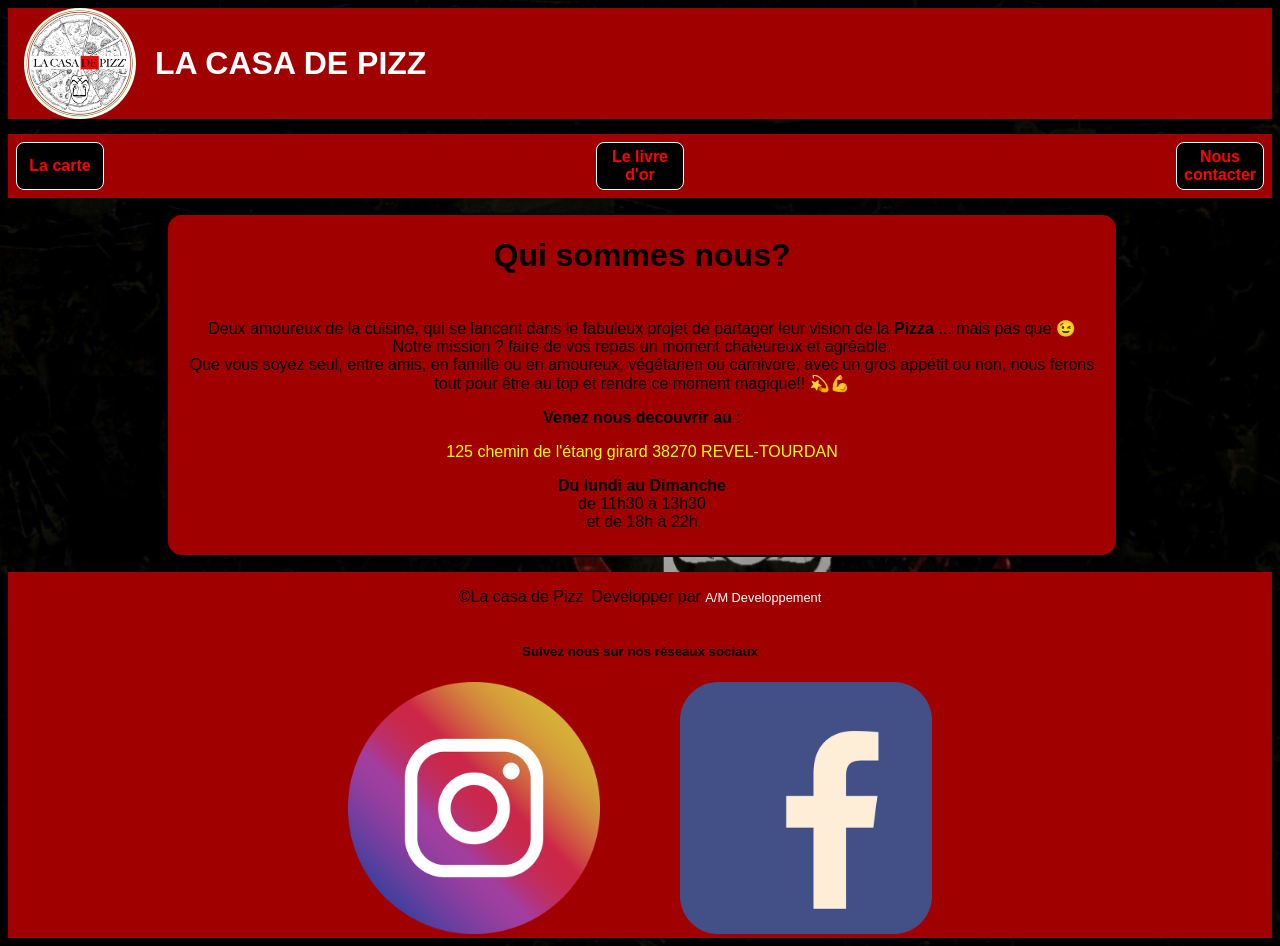
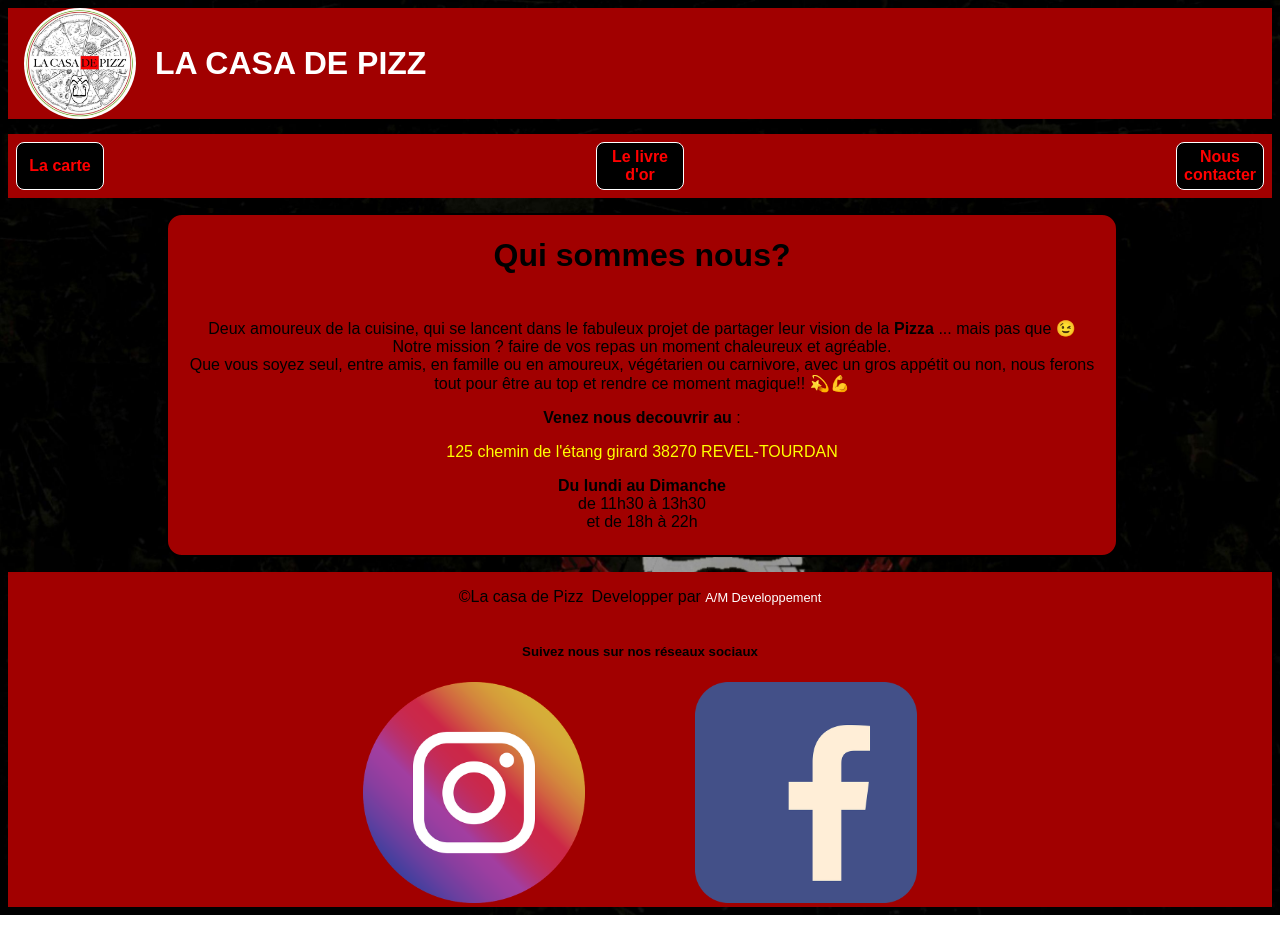
Before and after one commit to AdN-WeB/laCazaDePizz, an Angular app: page / in a window 1280 px wide. After the commit the page ends 915 px from the top, so only its background shows below. Built offline with nearby package versions, Linux system fonts and the light colour scheme.

Commit message:
modif css

```diff
--- a/src/app/footer/footer.component.css
+++ b/src/app/footer/footer.component.css
@@ -29,7 +29,6 @@
 }
 .reseau a {
   width: 25%;
-
 }
 .img {
   display: flex;
@@ -37,5 +36,5 @@
   gap: 1rem;
 }
 .img img {
-  width: 80%;
+  width: 70%;
 }
--- a/src/index.html
+++ b/src/index.html
@@ -1,5 +1,5 @@
 <!doctype html>
-<html lang="en">
+<html lang="fr">
 <head>
   <meta charset="utf-8">
   <title>LaCasaDePizz</title>
--- a/src/styles.css
+++ b/src/styles.css
@@ -1,4 +1,4 @@
 body{
-background-image: url('assets/images/background.jpg');
-background-size: cover;
-}
+    background-image: url('assets/images/background.jpg');
+    background-size: cover;
+    }
```
